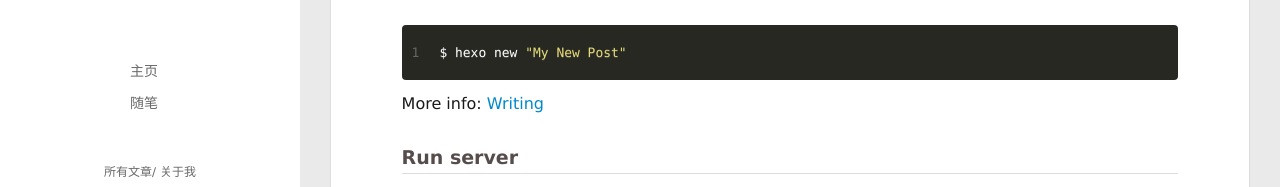
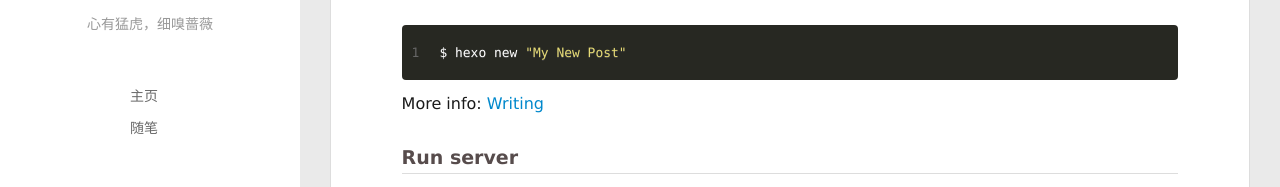
Before and after one commit to MsSmile/MsSmile.github.io, a plain HTML site: page index.html in a window 1280 px wide. Shown: the part 328-515 px from the top of the page. Drawn offline with Linux system fonts and the light colour scheme; no server answers.

Commit message:
Site updated: 2017-03-12 21:28:58

```diff
--- a/index.html
+++ b/index.html
@@ -48,7 +48,7 @@
 		  <h1 class="header-author"><a href="/">我丶不放弃</a></h1>
 		</hgroup>
 
-
+		<p class="header-subtitle">心有猛虎，细嗅蔷薇</p>
 		<nav class="header-menu">
 			<ul>
 
@@ -101,7 +101,7 @@
 			<hgroup>
 			  <h1 class="header-author js-header-author">我丶不放弃</h1>
 			</hgroup>
-
+			<p class="header-subtitle">心有猛虎，细嗅蔷薇</p>
 
 
 
```
